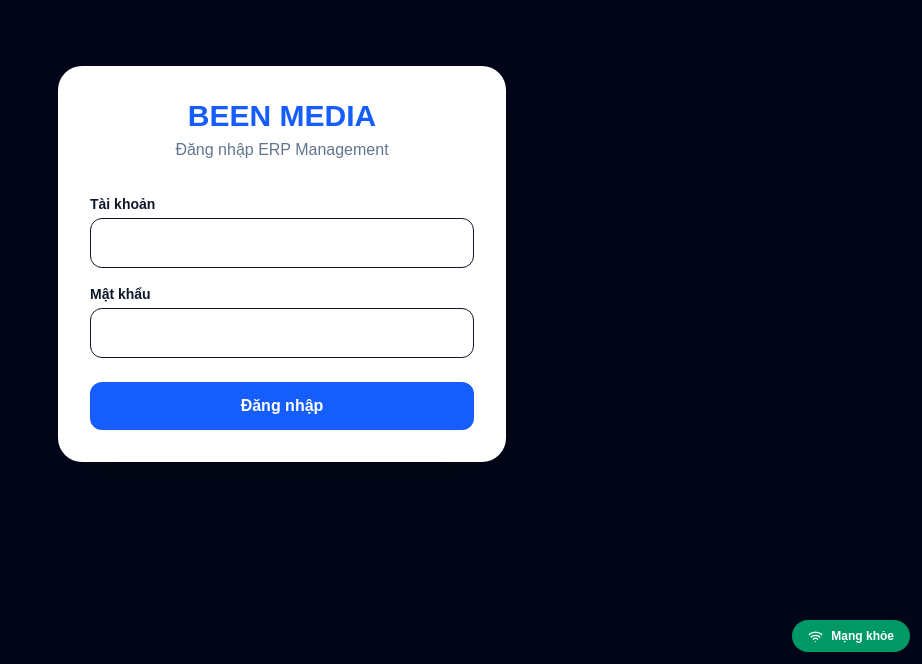
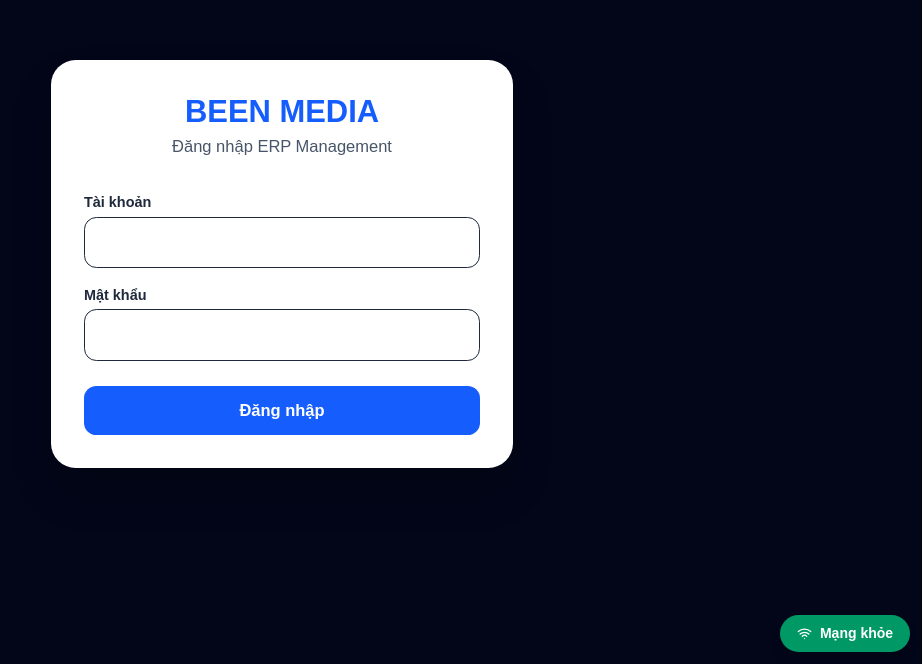
Before and after one commit to beenmediavn/been-media-erp, a Next.js app: page /login in a window 1280 px wide. Shown: the part 136-800 px from the top of the page, without its empty margins (358-1280 px from the left). Built offline with nearby package versions, Linux system fonts and the light colour scheme; no server answers.

Commit message:
Enhance font size and weight for improved readability
Added styles to increase font size and weight across the system for better readability.

```diff
--- a/app/globals.css
+++ b/app/globals.css
@@ -108,3 +108,63 @@
 @media (max-width:480px){
   .grid.grid-cols-5,.grid.grid-cols-4,.grid.grid-cols-3,.grid.grid-cols-2 { grid-template-columns:1fr !important; }
 }
+/* ========================================================
+   TĂNG KÍCH THƯỚC CHỮ & ĐỘ ĐẬM NÉT TOÀN BỘ HỆ THỐNG
+   ======================================================== */
+html {
+  font-size: 16px;
+  -webkit-text-size-adjust: 100%;
+}
+
+@media (min-width: 1024px) {
+  html {
+    font-size: 16.5px; /* Màn hình máy tính hiển thị chữ to rõ hơn */
+  }
+}
+
+body {
+  font-weight: 500 !important; /* Tăng độ dày chữ từ mảnh sang rõ nét */
+  color: #1e293b !important;   /* Làm màu chữ đậm nét, chống mờ/lóa mắt */
+  -webkit-font-smoothing: antialiased;
+  -moz-osx-font-smoothing: grayscale;
+}
+
+/* Ép các cỡ chữ siêu nhỏ (text-xs / 10px-11px) lên mức chuẩn 13.5px */
+.text-xs,
+.text-\[10px\],
+.text-\[11px\],
+table thead th,
+table tbody td {
+  font-size: 0.85rem !important;
+  line-height: 1.45 !important;
+}
+
+/* Tiêu đề bảng biểu to đậm, rõ ràng */
+table thead th {
+  font-size: 0.85rem !important;
+  font-weight: 700 !important;
+  color: #334155 !important;
+}
+
+/* Đổi màu chữ ghi chú mờ thành xám đậm dễ đọc hơn */
+.text-gray-500,
+.text-slate-500,
+.text-gray-400 {
+  color: #475569 !important;
+  font-weight: 500 !important;
+}
+
+/* Tăng độ đậm nét cho các nút bấm và ô nhập liệu */
+button, input, select, textarea {
+  font-weight: 600 !important;
+}
+
+/* Tối ưu riêng cho điện thoại không bị co chữ */
+@media (max-width: 768px) {
+  html {
+    font-size: 15.5px;
+  }
+  .text-xs {
+    font-size: 0.82rem !important;
+  }
+}
```
